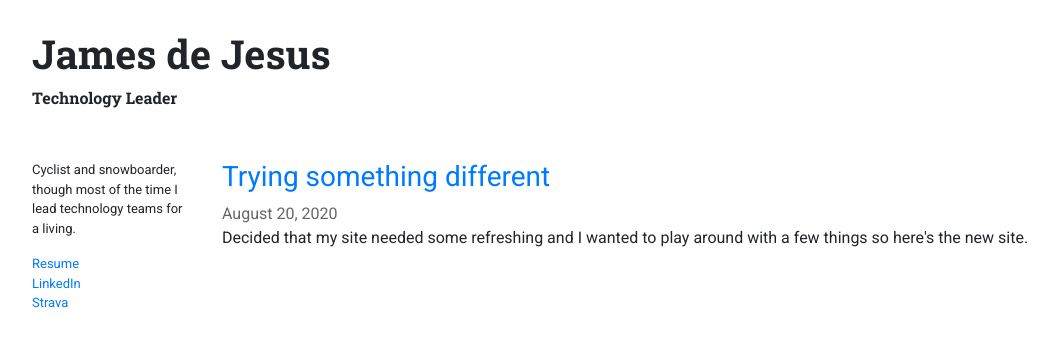
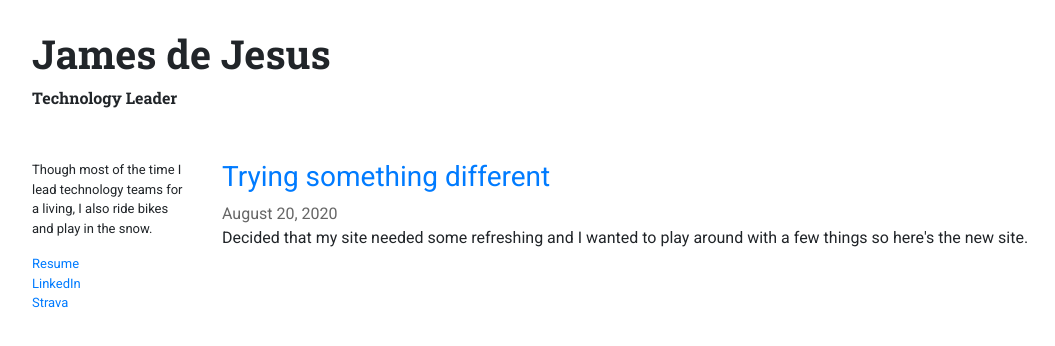
Before and after one commit to xjdjx/jamesdejesus.com, a Next.js app: page / in a window 1280 px wide. Shown: the top 346 px of the page, without its empty margins (53-1108 px from the left). Built offline with nearby package versions, Linux system fonts and the light colour scheme.

Commit message:
adjust copy

```diff
--- a/pages/index.js
+++ b/pages/index.js
@@ -12,7 +12,7 @@ export default function Home({allPosts}) {
     <Layout>
       <Row>
         <Col md={2} className={styles.left}>
-          <p>Cyclist and snowboarder, though most of the time I lead technology teams for a living.</p>
+          <p>Though most of the time I lead technology teams for a living, I also ride bikes and play in the snow.</p>
           <p>
             <Link href="James_de_Jesus_2018_resume.pdf">Resume</Link><br />
             <a href="https://www.linkedin.com/in/xjamesdejesusx/">LinkedIn</a><br />
```
